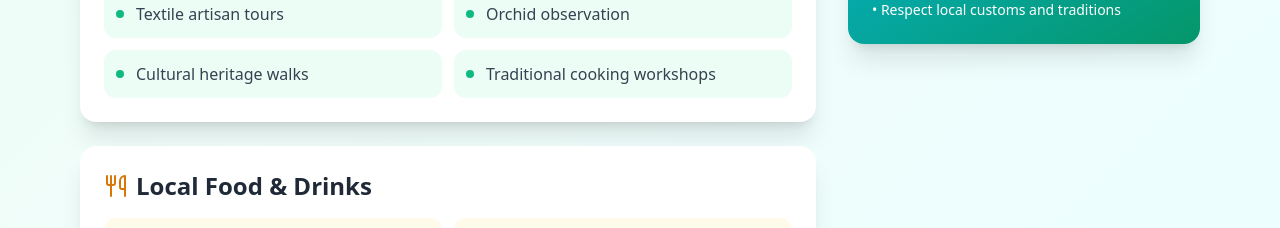
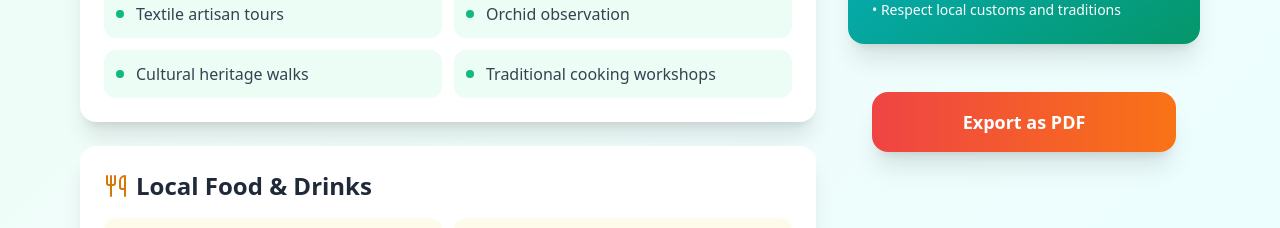
Before and after one commit to JorgeCY21/pacha-wayra, a React (Vite) app: page /site/1 in a window 1280 px wide. Shown: the part 992-1220 px from the top of the page. Built offline with nearby package versions, Linux system fonts and the light colour scheme.

Commit message:
feat: add PDFExporter component for generating travel PDFs with site info, weather, activities, and packing guide

```diff
--- a/package.json
+++ b/package.json
@@ -11,6 +11,7 @@
   },
   "dependencies": {
     "framer-motion": "^12.23.22",
+    "jspdf": "^3.0.3",
     "leaflet": "^1.9.4",
     "lucide-react": "^0.544.0",
     "react": "^19.1.1",
--- a/src/components/MapView.tsx
+++ b/src/components/MapView.tsx
@@ -43,23 +43,6 @@ function MapView({ region, date }: Props) {
   return (
     <div className="h-96 rounded-2xl overflow-hidden shadow">
       {/* Map Header */}
-      <div className="bg-white p-4 border-b">
-        <div className="flex items-center justify-between">
-          <h3 className="font-semibold text-gray-800">Regional Map</h3>
-          <div className="flex items-center gap-2 text-sm text-gray-600">
-            <Calendar size={16} />
-            <span>{date.toLocaleDateString('en-US', { month: 'short', day: 'numeric' })}</span>
-            {seasonalInfo.daysFromNow > 0 && (
-              <span className="text-xs bg-gray-100 px-2 py-1 rounded-full">
-                +{seasonalInfo.daysFromNow}d
-              </span>
-            )}
-          </div>
-        </div>
-        <p className="text-xs text-gray-500 mt-1">
-          {seasonalInfo.weatherNote} • {seasonalInfo.season} season
-        </p>
-      </div>
 
       <MapContainer
         center={[-9.19, -75.0152] as [number, number]}
--- /dev/null
+++ b/src/components/PDFExporter.tsx
@@ -0,0 +1,178 @@
+import { jsPDF } from 'jspdf';
+import font from '../../public/fonts/NotoSans-Regular.ttf?url';
+
+interface Site {
+  name: string;
+  image: string;
+  region: string;
+  category: string;
+  description: string;
+}
+
+interface Weather {
+  forecast: string;
+  temperature: number;
+  humidity: number;
+  windSpeed: string;
+}
+
+interface PDFExporterProps {
+  site: Site;
+  weather: Weather;
+  activities: string[];
+  foods: string[];
+  packingItems: string[];
+}
+
+const PDFExporter: React.FC<PDFExporterProps> = ({ site, weather, activities, foods, packingItems }) => {
+  const exportToPDF = async () => {
+    try {
+      const pdf = new jsPDF('p', 'mm', 'a4');
+      const pageWidth = pdf.internal.pageSize.getWidth();
+      let y = 15;
+
+      // Helper: ArrayBuffer a Base64
+      const arrayBufferToBase64 = (buffer: ArrayBuffer) => {
+        let binary = '';
+        const bytes = new Uint8Array(buffer);
+        const len = bytes.byteLength;
+        for (let i = 0; i < len; i++) {
+          binary += String.fromCharCode(bytes[i]);
+        }
+        return btoa(binary);
+      };
+
+      // Registrar Noto Sans
+      const fontBytes = await fetch(font).then(res => res.arrayBuffer());
+      pdf.addFileToVFS('NotoSans-Regular.ttf', arrayBufferToBase64(fontBytes));
+      pdf.addFont('NotoSans-Regular.ttf', 'NotoSans', 'normal');
+      pdf.setFont('NotoSans', 'normal');
+
+      const colors = {
+        primary: { r: 4, g: 120, b: 87 },
+        light: { r: 248, g: 250, b: 252 },
+        dark: { r: 15, g: 23, b: 42 },
+      };
+
+      // HEADER
+      pdf.setFillColor(colors.primary.r, colors.primary.g, colors.primary.b);
+      pdf.rect(0, 0, pageWidth, 20, 'F');
+      pdf.setTextColor(255, 255, 255);
+      pdf.setFontSize(18);
+      pdf.text('PachaWayra', pageWidth / 2, 13, { align: 'center' });
+      y += 10;
+
+      // IMAGEN
+      try {
+        const img = new Image();
+        img.crossOrigin = 'anonymous';
+        img.src = site.image;
+        await new Promise((resolve, reject) => {
+          img.onload = resolve;
+          img.onerror = reject;
+        });
+        pdf.addImage(img, 'JPEG', 20, y, pageWidth - 40, 50, undefined, 'FAST');
+        y += 58;
+      } catch {
+        pdf.setFillColor(colors.light.r, colors.light.g, colors.light.b);
+        pdf.roundedRect(20, y, pageWidth - 40, 50, 3, 3, 'F');
+        pdf.setTextColor(colors.dark.r, colors.dark.g, colors.dark.b);
+        pdf.setFontSize(10);
+        pdf.text('Image not available', pageWidth / 2, y + 25, { align: 'center' });
+        y += 58;
+      }
+
+      // INFO BÁSICA
+      pdf.setFillColor(colors.light.r, colors.light.g, colors.light.b);
+      pdf.roundedRect(20, y, pageWidth - 40, 20, 3, 3, 'F');
+      pdf.setTextColor(colors.dark.r, colors.dark.g, colors.dark.b);
+      pdf.setFontSize(10);
+      pdf.text(`📍 ${site.region}, Peru`, 25, y + 7);
+      pdf.text(`🏷️ ${site.category}`, pageWidth / 2, y + 7, { align: 'center' });
+      pdf.text(`📅 ${new Date().toLocaleDateString()}`, pageWidth - 25, y + 7, { align: 'right' });
+      y += 28;
+
+      // DESCRIPCIÓN
+      pdf.setFontSize(9);
+      pdf.setTextColor(colors.dark.r, colors.dark.g, colors.dark.b);
+      const descriptionLines = pdf.splitTextToSize(site.description, pageWidth - 40);
+      pdf.text(descriptionLines, 20, y);
+      y += descriptionLines.length * 5 + 5;
+
+      // CLIMA
+      if (weather) {
+        pdf.setFillColor(colors.primary.r, colors.primary.g, colors.primary.b);
+        pdf.roundedRect(20, y, pageWidth - 40, 10, 3, 3, 'F');
+        pdf.setTextColor(255, 255, 255);
+        pdf.setFontSize(11);
+        pdf.text('Weather Forecast', 25, y + 7);
+        y += 12;
+
+        pdf.setFillColor(colors.light.r, colors.light.g, colors.light.b);
+        pdf.roundedRect(20, y, pageWidth - 40, 10, 2, 2, 'F');
+        pdf.setTextColor(colors.dark.r, colors.dark.g, colors.dark.b);
+        pdf.setFontSize(9);
+        const weatherIcon =
+          weather.forecast === 'rainy'
+            ? '🌧️'
+            : weather.forecast === 'cloudy'
+            ? '☁️'
+            : weather.forecast === 'snowy'
+            ? '❄️'
+            : '☀️';
+        pdf.text(
+          `${weatherIcon} ${weather.temperature}°C | 💧 ${weather.humidity}% | 💨 ${weather.windSpeed}`,
+          25,
+          y + 7
+        );
+        y += 18;
+      }
+
+      // LISTADOS LIMPIOS (SIN LÍNEAS NEGRAS)
+      const addListSection = (title: string, items: string[], icon: string) => {
+        pdf.setFillColor(colors.primary.r, colors.primary.g, colors.primary.b);
+        pdf.roundedRect(20, y, pageWidth - 40, 10, 3, 3, 'F');
+        pdf.setTextColor(255, 255, 255);
+        pdf.setFontSize(11);
+        pdf.text(title, 25, y + 7);
+        y += 15;
+
+        pdf.setFontSize(9);
+        pdf.setTextColor(colors.dark.r, colors.dark.g, colors.dark.b);
+        items.forEach(item => {
+          pdf.text(`${icon} ${item}`, 25, y);
+          y += 6;
+        });
+        y += 8;
+      };
+
+      addListSection('Recommended Activities', activities, '🎯');
+      addListSection('Local Food & Drinks', foods, '🍽️');
+      addListSection('Packing Guide', packingItems, '🎒');
+
+      // FOOTER
+      pdf.setFillColor(colors.primary.r, colors.primary.g, colors.primary.b);
+      pdf.rect(0, 287, pageWidth, 13, 'F');
+      pdf.setTextColor(255, 255, 255);
+      pdf.setFontSize(8);
+      pdf.text('Generated by PachaWayra • Happy Travels!', pageWidth / 2, 292, { align: 'center' });
+      pdf.text(new Date().toLocaleDateString(), pageWidth - 15, 292, { align: 'right' });
+
+      pdf.save(`pachawayra-${site.name.toLowerCase().replace(/\s+/g, '-')}-${Date.now()}.pdf`);
+    } catch (error) {
+      console.error('Error generating PDF:', error);
+      alert('Error generating PDF. Please try again.');
+    }
+  };
+
+  return (
+    <button
+      onClick={exportToPDF}
+      className="w-full bg-gradient-to-r from-red-500 to-orange-500 hover:from-red-600 hover:to-orange-600 text-white font-semibold py-4 px-6 rounded-2xl shadow-xl transition-all duration-300 transform hover:scale-105 flex items-center justify-center gap-3"
+    >
+      <span className="font-bold text-lg">Export as PDF</span>
+    </button>
+  );
+};
+
+export default PDFExporter;
--- a/src/pages/SiteDetail.tsx
+++ b/src/pages/SiteDetail.tsx
@@ -5,6 +5,7 @@ import { ArrowLeft, MapPin, Calendar, Utensils, Activity, Sun, CloudRain, Snowfl
 import sitesData from '../data/tourist_sites.json'
 import weatherData from '../data/weather.json'
 import departmentData from '../data/departments.json'
+import PDFExporter from '../components/PDFExporter';
 
 function SiteDetail() {
   const { id } = useParams()
@@ -316,6 +317,22 @@ function SiteDetail() {
                 <li>• Respect local customs and traditions</li>
               </ul>
             </motion.div>
+
+              {weather && (
+                <motion.div
+                  initial={{ opacity: 0, x: 20 }}
+                  animate={{ opacity: 1, x: 0 }}
+                  className="bg-none rounded-2xl p-6 "
+                >
+                  <PDFExporter
+                    site={site}
+                    weather={weather}
+                    activities={activities}
+                    foods={foods}
+                    packingItems={packingItems}
+                  />
+                </motion.div>
+              )}
           </div>
         </div>
       </div>
```
Also changed, not shown: public/fonts/NotoSans-Regular.ttf (added), 1 other file (tests, documents, lock files or other folders).
